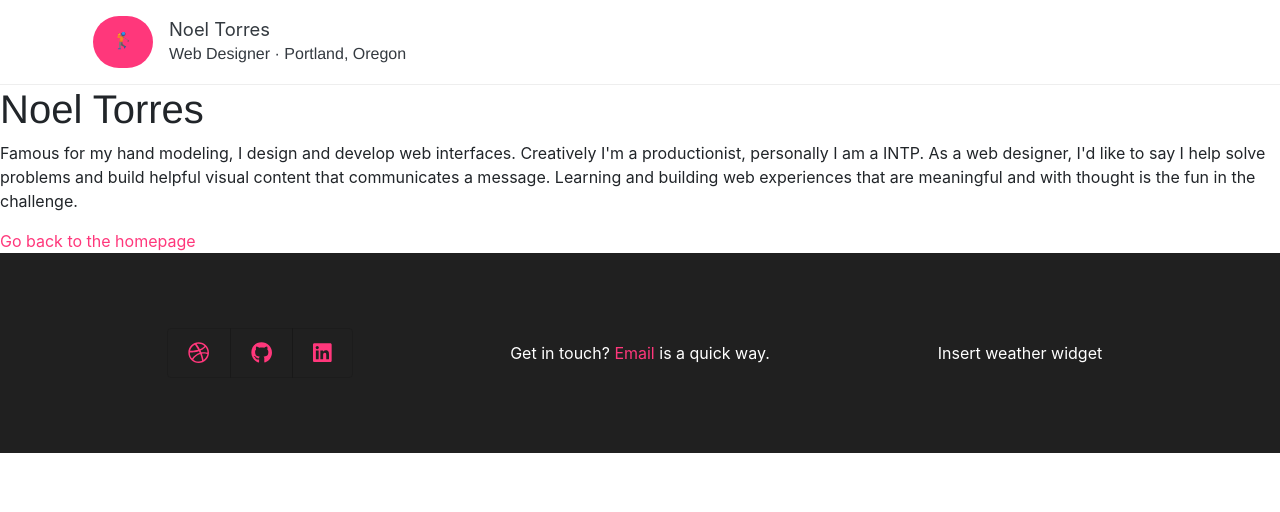
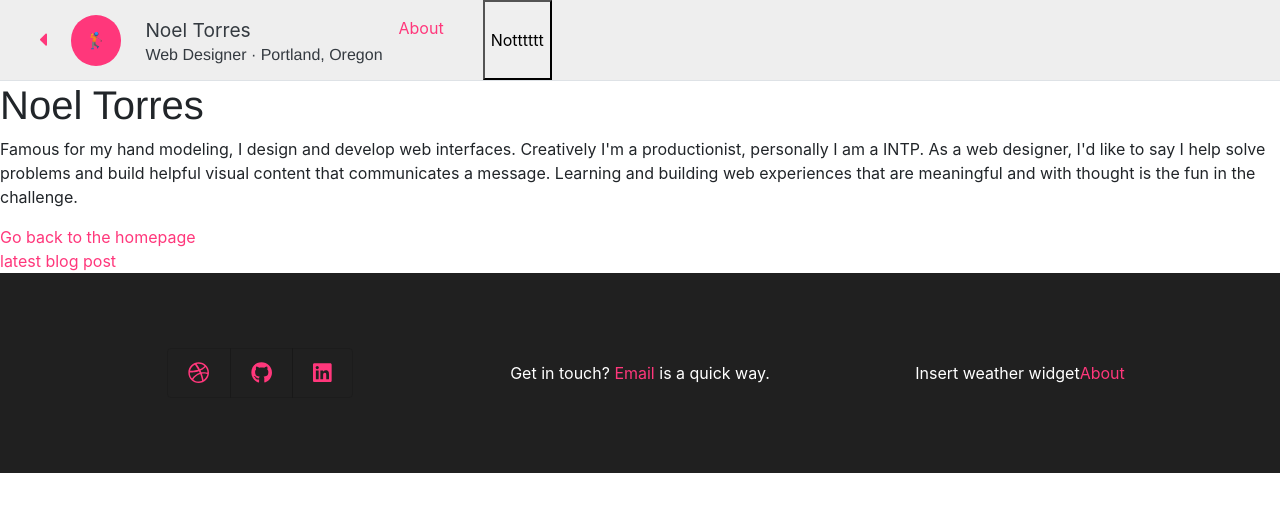
Before and after one commit to noletorious/noletorious.com-2019, a Gatsby site: page /about in a window 1280 px wide. Built offline with nearby package versions, Linux system fonts and the light colour scheme; Gatsby itself is replaced by a stand-in of ours; a web font is replaced by a local one.

Commit message:
add react spring, trying to animate navigation

```diff
--- a/package.json
+++ b/package.json
@@ -26,6 +26,7 @@
     "react-bootstrap": "^1.0.0-beta.9",
     "react-dom": "^16.8.6",
     "react-helmet": "^5.2.1",
+    "react-spring": "^8.0.27",
     "react-typography": "^0.16.19",
     "typography": "^0.16.19"
   },
--- a/src/components/footer/index.js
+++ b/src/components/footer/index.js
@@ -1,6 +1,7 @@
 import React from "react"
 import Col from "react-bootstrap/Col"
 import Row from "react-bootstrap/Row"
+import {Link} from 'gatsby'
 import Container from "react-bootstrap/Container"
 import footerStyle from './footer.module.css'
 import { FontAwesomeIcon } from '@fortawesome/react-fontawesome'
@@ -38,7 +39,7 @@ const Footer = () => (
                 </Col>
                 <Col>
                     <div className={['d-flex', 'align-items-center','justify-content-center'].join(' ')} style={{height:'200px'}}>
-                        <p className={['mb-0','text-white','text-mute',].join(' ')}>Insert weather widget</p>
+                        <p className={['mb-0','text-white','text-mute',].join(' ')}>Insert weather widget<Link to="/about">About</Link></p>
                     </div>
                 </Col>
             </Row>
--- /dev/null
+++ b/src/components/homePageSection/index.js
@@ -0,0 +1,33 @@
+import React from 'react'
+import Container from "react-bootstrap/Container"
+import Col from "react-bootstrap/Col"
+import Row from "react-bootstrap/Row"
+import {FontAwesomeIcon} from '@fortawesome/react-fontawesome'
+import {faLongArrowAltDown} from '@fortawesome/free-solid-svg-icons'
+import Image from '../image'
+import {Link} from 'gatsby'
+import SEO from "../../components/seo"
+
+
+const HomePageSection = () => {
+    return(
+        <>
+            <SEO title="Noel Torres Portfolio"/>
+            <Container fluid="true" className={['flex-grow-1'].join(' ')}>
+            <Row className='h-100'>
+                <Col xs={{span:12}} sm={{span:6}} className={['d-flex','justify-content-center','align-items-center','flex-column'].join(' ')}>
+                <h3>My name is Noel, <br />I create digital experiences for people.</h3>
+                <p><Link to="#projects"><FontAwesomeIcon icon={faLongArrowAltDown} size="lg"/></Link></p>
+                </Col>
+                <Col xs={{span:12}} sm={{span:6}} className={['d-flex','align-items-center'].join(' ')}>
+                <div className={['m-auto','img-fluid','w-100'].join(' ')}>
+                    <Image />
+                </div>
+                </Col>
+            </Row>
+            </Container>
+        </>
+    )
+}
+
+export default HomePageSection
--- a/src/components/navigation/index.js
+++ b/src/components/navigation/index.js
@@ -1,33 +1,64 @@
-import React from "react"
+import React,{useState} from "react"
+import {Link} from 'gatsby'
 import Navbar from "react-bootstrap/Navbar"
 import Nav from "react-bootstrap/Nav"
 import Container from "react-bootstrap/Container"
 import {FontAwesomeIcon} from '@fortawesome/react-fontawesome'
 import {faCaretLeft} from '@fortawesome/free-solid-svg-icons'
-
+import {useSpring, animated} from 'react-spring'
 import navigationStyle from './navigation.module.css'
 
-const Navigation = (props) => (
-        <Navbar collapseOnSelect expand="lg" variant="light" className={navigationStyle.navbar}>
+const Navigation = (props) => {
+    const [isHome, setIsHome] = useState(props.isHome)
+    console.log('navigation======checkIsHomePage===== '+isHome +"===props==="+props.isHome)
+    const isHomeStyle = useSpring({
+        height: isHome ? '50vh':'auto',
+        background: isHome ? '#fff':'#eee'
+    })
+
+    return(
+        <animated.div class={['d-flex','border-bottom'].join(' ')} style={isHomeStyle}>
+                <Navbar collapseOnSelect expand="sm" variant="light" >
                     <Container>
-                <Nav className='d-flex' >
-                    {!props.checkHome ? <Nav.Link onSelect={(e)=>{window.history.back()}} href='#' className={['align-items-center','d-flex'].join(' ')}><FontAwesomeIcon icon={faCaretLeft} size="lg"/></Nav.Link> : null}
+                        <Nav className='d-flex w-100 flex-row' >
+                            {!props.isHome ?
+                                <Nav.Link title="Go back"
+                                    onSelect={(e)=>{
+                                        window.history.back()
+                                    }} href='#'
+                                    className={['align-items-center','d-flex'].join(' ')}>
+                                        <FontAwesomeIcon icon={faCaretLeft} size="lg"/>
+                                </Nav.Link>
+                                : null}
                             <Nav.Link
-                    className={['align-items-center','d-flex'].join(' ')}
+                            className={['align-items-center','d-flex','mx-2'].join(' ')}
                             href="/">
+                                <Link onSelect={()=>setIsHome(false)} to="/">
                                     <span aria-label="noletorious" role='img' className={navigationStyle.n}>🏌️</span>
+                                </Link>
                             </Nav.Link>
-                    <Nav.Link href="#" disabled>
+                            <Nav.Link href="#" disabled className="">
                                 <p
                                 className='mb-0 text-dark'
                                 style={{
-                            fontSize:'115%'
+                                    fontSize:'120%'
                                 }}>Noel Torres</p>
                                 <h6 className='mb-0 text-dark'>Web Designer · Portland, Oregon</h6>
+                            </Nav.Link>
+                            <Nav.Link>
+                                <Link to ="/about">About</Link>
                             </Nav.Link>
                         </Nav>
                     </Container>
                 </Navbar>
+                <button onClick={(e)=>{
+                    e.preventDefault();
+                    setIsHome(!isHome);
+                }}>Notttttt</button>
+        </animated.div>
+
     )
+}
+
 
 export default Navigation
--- a/src/components/navigation/navigation.module.css
+++ b/src/components/navigation/navigation.module.css
@@ -1,10 +1,7 @@
-.navbar {
-    background-color:#fff !important;
-    border-bottom:1px #eee solid;
-}
+
 
 .n{
-    padding:0.75em 1.25em 1em;
+    padding:0.95em .95em 1em;
     text-align:center;
     color:#fff;
     background:#FF377B;
--- a/src/layouts/page/index.js
+++ b/src/layouts/page/index.js
@@ -9,6 +9,7 @@ import React,{Component} from "react"
 import PropTypes from "prop-types"
 
 import Navigation from "../../components/navigation"
+import HomePageSection from "../../components/homePageSection"
 import Footer from "../../components/footer"
 
 import "bootstrap/dist/css/bootstrap.css"
@@ -18,31 +19,28 @@ class Layout extends Component {
 
   constructor(props) {
     super(props);
-      this.state = {
-        isHome: true
-      };
+    this.state = {
+      checkIsHomePage: this.props.page ? true : false
+    };
   }
 
   render(){
     return (
       <>
-        <Navigation checkHome={this.state.isHome}/>
-        <div className={['d-flex','flex-column','flex-grow-1'].join(' ')}>
-            <main>{this.props.children}</main>
-        </div>
+        {this.state.checkIsHomePage ?
+          <div className='vh-100 d-flex flex-column bg-primary'>
+              <Navigation isHome = {this.state.checkIsHomePage}/>
+              <HomePageSection />
+          </div>
+          : <Navigation isHome = {this.state.checkIsHomePage}/>
+        }
+        <main className={['d-flex','flex-column'].join(' ')}>{this.props.children}</main>
         <Footer />
       </>
     )
   }
 }
 
-
-
-
-
-
-
-
 Layout.propTypes = {
   children: PropTypes.node.isRequired,
 }
--- a/src/pages/about.js
+++ b/src/pages/about.js
@@ -10,6 +10,7 @@
     <h1>Noel Torres</h1>
     <p>Famous for my hand modeling, I design and develop web interfaces. Creatively I'm a productionist, personally I am a INTP. As a web designer, I'd like to say I help solve problems and build helpful visual content that communicates a message. Learning and building web experiences that are meaningful and with thought is the fun in the challenge. </p>
     <Link to="/">Go back to the homepage</Link>
+    <Link to="/evolution-of-my-portfolio">latest blog post</Link>
   </Layout>
 )
 
--- a/src/pages/index.js
+++ b/src/pages/index.js
@@ -1,35 +1,24 @@
-import React from "react"
-import {Link} from 'gatsby'
-import HomePageLayout from "../layouts/homePage"
-import Image from "../components/image"
-import SEO from "../components/seo"
-// import Footer from "../components/footer"
-import TriMetProject from "../components/Projects/projects"
-import Container from "react-bootstrap/Container"
-import Col from "react-bootstrap/Col"
-import Row from "react-bootstrap/Row"
-import {FontAwesomeIcon} from '@fortawesome/react-fontawesome'
-import {faLongArrowAltDown} from '@fortawesome/free-solid-svg-icons'
+import React,{Component} from "react"
+import PageLayout from "../layouts/page"
+import Projects from "../components/Projects/projects"
 
-const HomePage = () => (
-  <HomePageLayout>
-    <SEO title="Noel Torres Portfolio"/>
-    <Container fluid="true" className={['vh-100'].join(' ')}>
-      <Row className='h-100'>
-        <Col xs={{span:12}} sm={{span:6}} className={['border-right','d-sm-flex','justify-content-center','align-items-center','flex-column'].join(' ')}>
-          <h3>My name is Noel, <br />I create digital experiences for people.</h3>
-          <p><Link to="#projects"><FontAwesomeIcon icon={faLongArrowAltDown} size="lg"/></Link></p>
-        </Col>
-        <Col xs={{span:12}} sm={{span:6}} className={['d-flex','align-items-center'].join(' ')}>
-          <div className={['m-auto','img-fluid','w-100'].join(' ')}>
-            <Image />
-          </div>
-        </Col>
-      </Row>
-    </Container>
-    <TriMetProject />
-    {/* <Footer /> */}
-  </HomePageLayout>
-)
+
+class HomePage extends Component {
+
+  constructor(props) {
+    super(props);
+    this.state = {
+      isHome: true
+    };
+  }
+
+  render(){
+    return (
+      <PageLayout page ={this.state.isHome}>
+        <Projects />
+      </PageLayout>
+    )
+  }
+}
 
 export default HomePage
--- a/src/templates/posts.js
+++ b/src/templates/posts.js
@@ -1,7 +1,7 @@
 import React from 'react'
 import { graphql } from 'gatsby'
 
-import Navigation from '../components/navigation/'
+import Layout from '../layouts/page'
 import Container from 'react-bootstrap/Container'
 import Row from 'react-bootstrap/Row'
 import Col from 'react-bootstrap/Col'
@@ -11,7 +11,7 @@ export default function Template({ data }) {
     //const post = data.markdownRemark;
     return (
         <>
-            <Navigation />
+            <Layout>
             <Container className="pt-5">
                 <Row>
                     <Col>
@@ -23,6 +23,7 @@ export default function Template({ data }) {
                     </Col>
                 </Row>
             </Container>
+            </Layout>
         </>
         )
 }
```
Also changed, not shown: src/components/Projects/projects.js (+6 -4 lines), src/layouts/homePage/index.js (deleted, +0 -35 lines), src/layouts/homePage/home-layout.css (deleted), 1 other file. Lines whose indentation alone changed are shown as unchanged.
